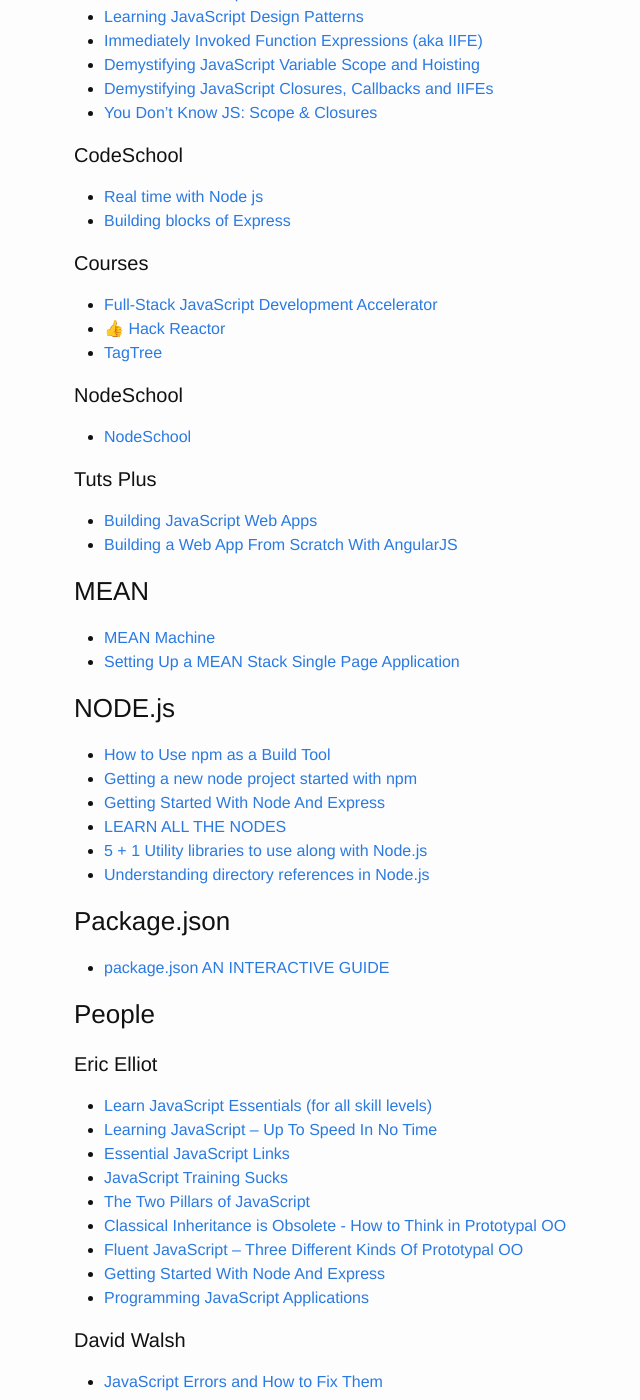
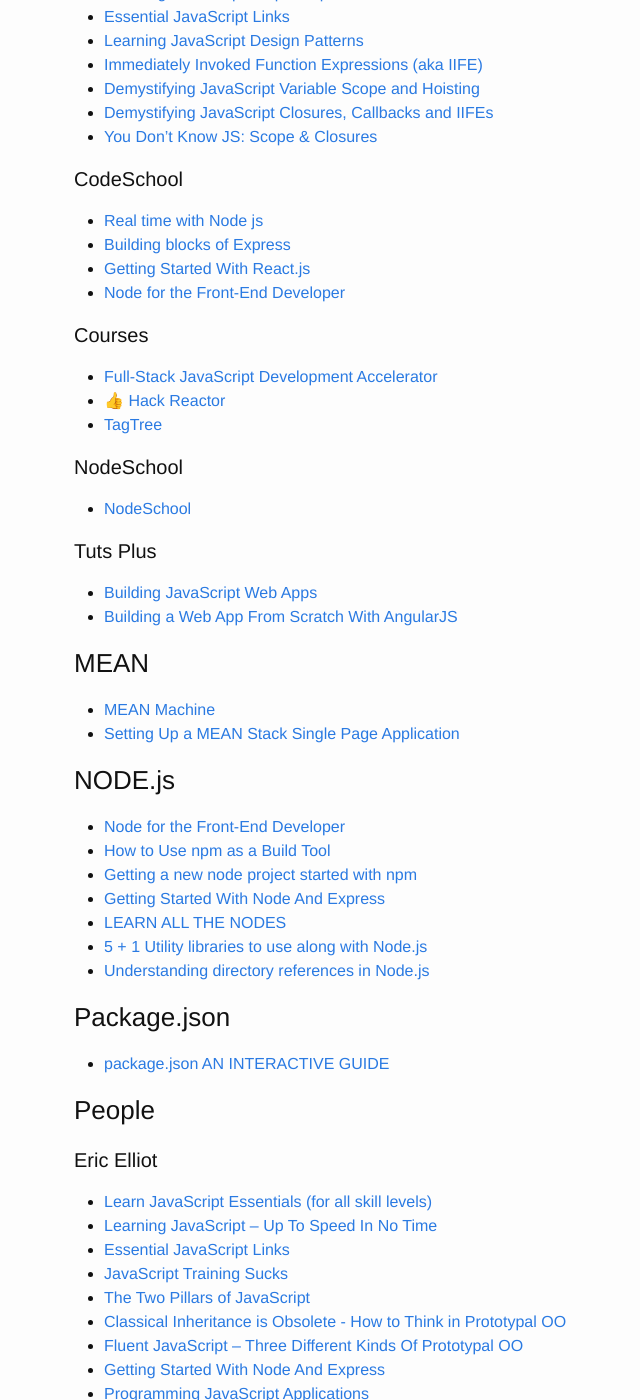
Before and after one commit to brownerd/brownerd.github.io, a Jekyll site: the page built from _posts/2015-01-01-reading-list-2015.md, in a window 1280 px wide and 1400 px high, scrolled down 9108 px. Shown: the whole window, without its empty margins (196-836 px from the left). Built offline with Jekyll 4.4.1, drawn with Linux system fonts in a browser that asks for light colours; emoji names are drawn with the system emoji font; some of the changed text lies outside the part shown.

Commit message:
add latest codeschool courses

```diff
--- a/_posts/2015-01-01-reading-list-2015.md
+++ b/_posts/2015-01-01-reading-list-2015.md
@@ -530,6 +530,9 @@ A SIMPLE WEBSITE IN NODE.JS WITH EXPRESS, JADE AND STYLUS](http://www.clock.co.u
 #### CodeSchool
 - [Real time with Node js](http://campus.codeschool.com/courses/real-time-web-with-node-js/contents)
 - [Building blocks of Express](http://campus.codeschool.com/courses/building-blocks-of-express-js/contents)
+- [Getting Started With React.js](https://code.tutsplus.com/courses/getting-started-with-reactjs)
+- [Node for the Front-End Developer](https://code.tutsplus.com/courses/node-for-the-front-end-developer)
+
 
 
 #### Courses
@@ -561,6 +564,7 @@ A SIMPLE WEBSITE IN NODE.JS WITH EXPRESS, JADE AND STYLUS](http://www.clock.co.u
 
 
 ### NODE.js
+- [Node for the Front-End Developer](https://code.tutsplus.com/courses/node-for-the-front-end-developer)
 - [How to Use npm as a Build Tool](http://blog.keithcirkel.co.uk/how-to-use-npm-as-a-build-tool/)
 - [Getting a new node project started with npm](http://www.wolfe.id.au/2014/02/01/getting-a-new-node-project-started-with-npm/)
 - [Getting Started With Node And Express](http://ericleads.com/2013/05/getting-started-with-node-and-express/)
@@ -604,6 +608,13 @@ A SIMPLE WEBSITE IN NODE.JS WITH EXPRESS, JADE AND STYLUS](http://www.clock.co.u
 
 ### Promises
 - [Embracing Promises in JavaScript](http://javascriptplayground.com/blog/2015/02/promises/)
+
+
+
+
+
+### React
+- [Getting Started With React.js](https://code.tutsplus.com/courses/getting-started-with-reactjs)
 
 
 
```
Also changed, not shown: other parts of _posts/2015-01-01-reading-list-2015.md (+1 -1 lines).
